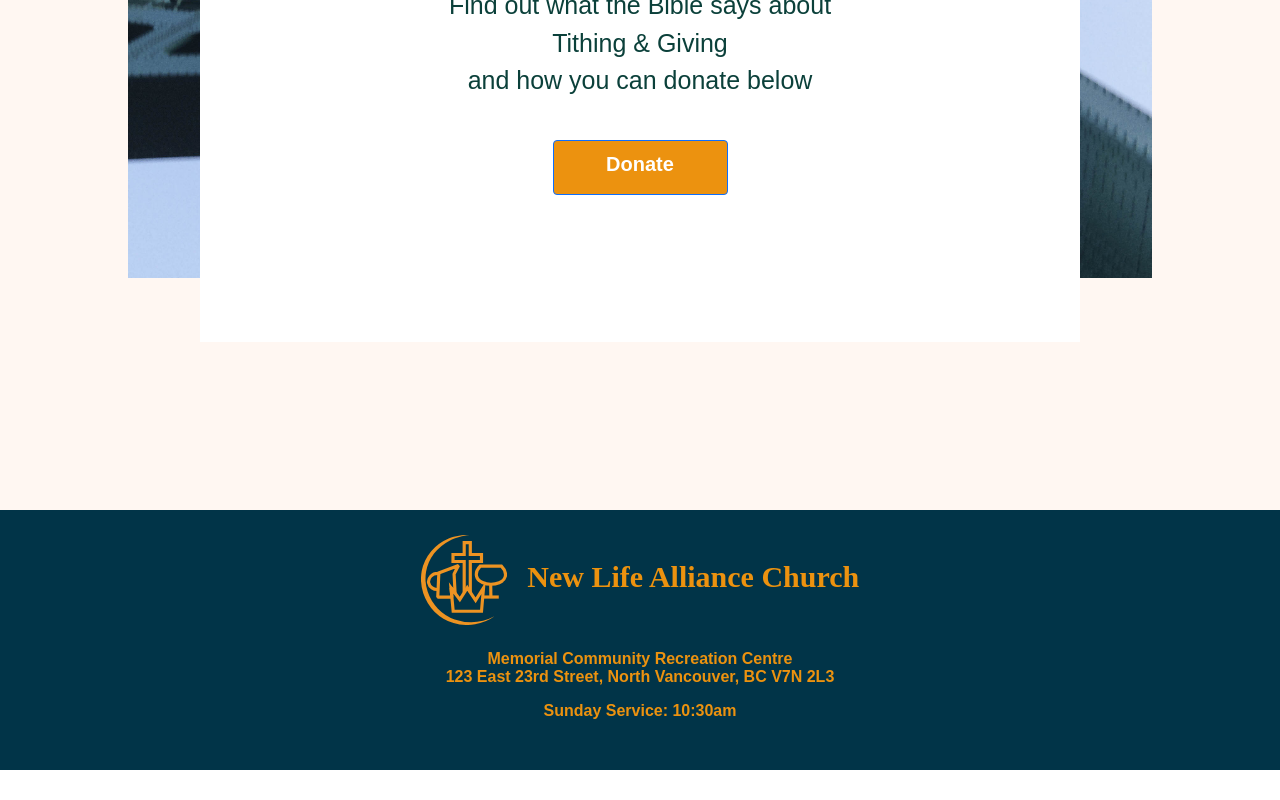
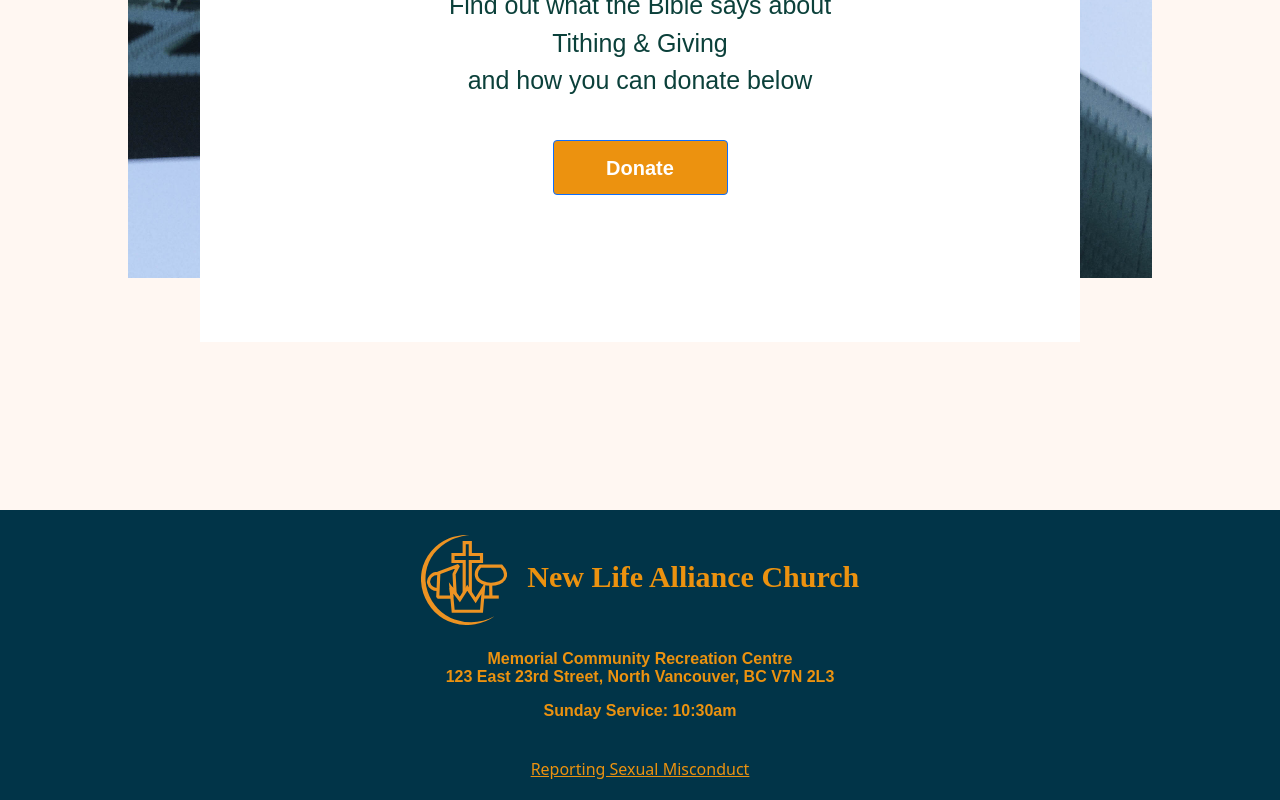
Before and after one commit to hasonnn/nlac, a React (Create React App) app: page / in a window 1280 px wide. Shown: the part 3483-4283 px from the top of the page. Before the commit the page ends 4253 px from the top, so only its background shows below. Built offline with nearby package versions, Linux system fonts and the light colour scheme.

Commit message:
Footer Report Sexual Misconduct

```diff
--- a/src/Components/Footer/Footer.css
+++ b/src/Components/Footer/Footer.css
@@ -1,6 +1,6 @@
 #footer-bg {
     background-color: rgb(1,52,72);
-    height: 260px;
+    height: 290px;
 }
 
 .footer-content {
--- a/src/Components/Footer/Footer.js
+++ b/src/Components/Footer/Footer.js
@@ -12,6 +12,8 @@ const Footer = () => {
                     <div>
                     <p className="footer-info">Memorial Community Recreation Centre<br/>123 East 23rd Street, North Vancouver, BC V7N 2L3</p>
                     <p className="footer-info">Sunday Service: 10:30am</p>
+                    <br/>
+                    <p><a href="https://www.cmacan.org/report-sexual-misconduct/">Reporting Sexual Misconduct</a></p>
                     </div>
                 </div>
             </div>
--- a/src/Components/Home/Support/Support.css
+++ b/src/Components/Home/Support/Support.css
@@ -62,7 +62,7 @@
     font-family: 'Merriweather Sans', sans-serif !important;
     font-weight: bold;
     font-size: 20px;
-    padding-top: 8px;
+    padding-top: 12px;
     width: 175px;
     height: 55px;
 }
```
